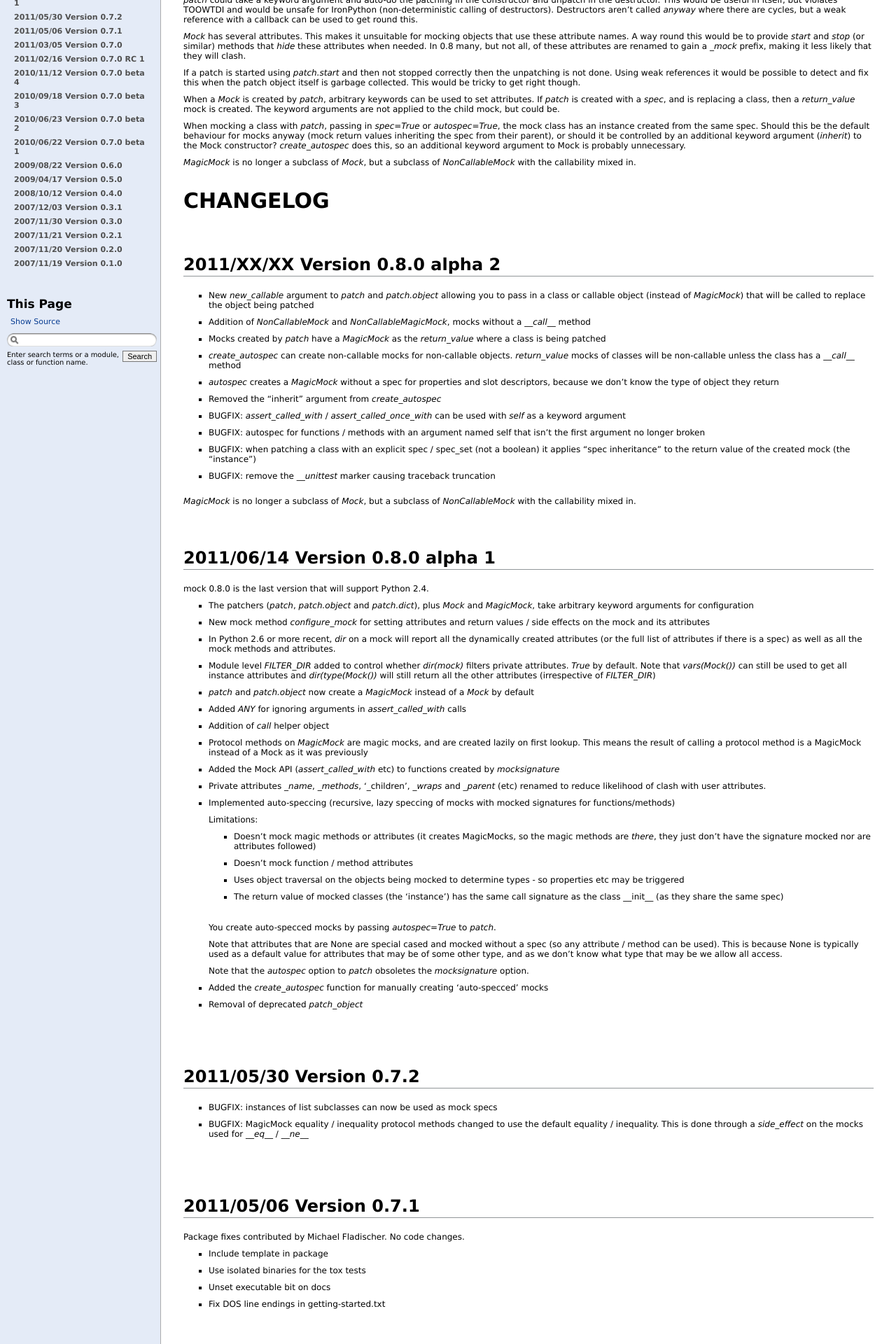
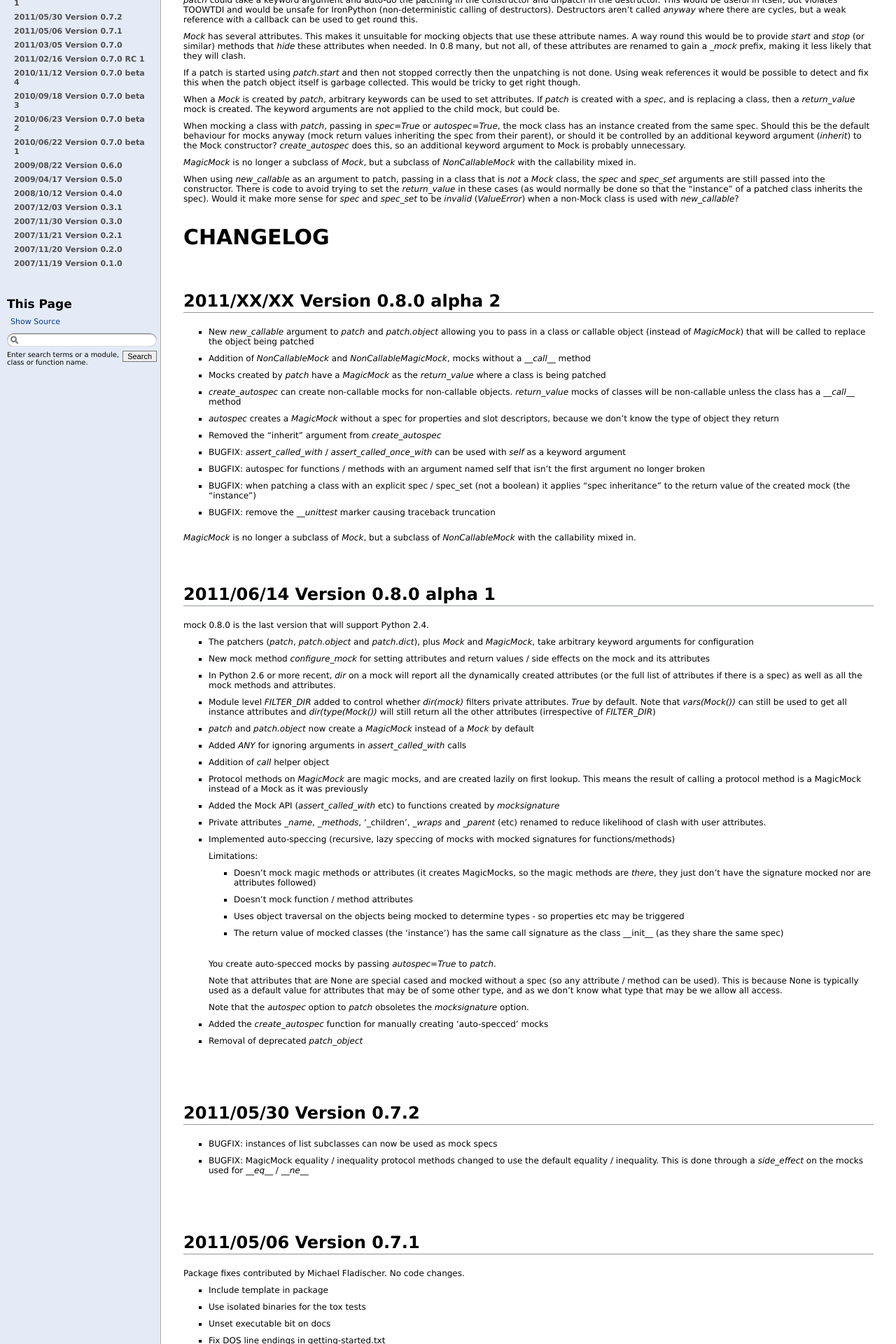
Before and after one commit to testing-cabal/mock, a Sphinx documentation site: the page built from docs/changelog.txt, in a window 1280 px wide. Shown: the part 336-2256 px from the top of the page at 70% size. Built offline with Sphinx 7.4.7, drawn with Linux system fonts in a browser that asks for light colours; pages that are not in the unit, such as notebooks, are missing from menus; some of the changed text lies outside the part shown.

Commit message:
spec inheritance with patch and new_callable only happens for mocks

```diff
--- a/docs/changelog.txt
+++ b/docs/changelog.txt
@@ -45,6 +45,14 @@
 
 `MagicMock` is no longer a subclass of `Mock`, but a subclass of
 `NonCallableMock` with the callability mixed in.
+
+When using `new_callable` as an argument to patch, passing in a class that
+is *not* a `Mock` class, the `spec` and `spec_set` arguments are still passed
+into the constructor. There is code to avoid trying to set the `return_value`
+in these cases (as would normally be done so that the "instance" of a patched
+class inherits the spec). Would it make more sense for `spec` and `spec_set`
+to be *invalid* (`ValueError`) when a non-Mock class is used with
+`new_callable`?
 
 
 CHANGELOG
--- a/mock.py
+++ b/mock.py
@@ -976,7 +976,7 @@
             _kwargs.update(kwargs)
             new = Klass(**_kwargs)
 
-            if inherit:
+            if inherit and _is_instance_mock(new):
                 # we can only tell if the instance should be callable if the
                 # spec is not a list
                 if (not isinstance(spec or spec_set, list) and not
```
Also changed, not shown: 1 other file.
